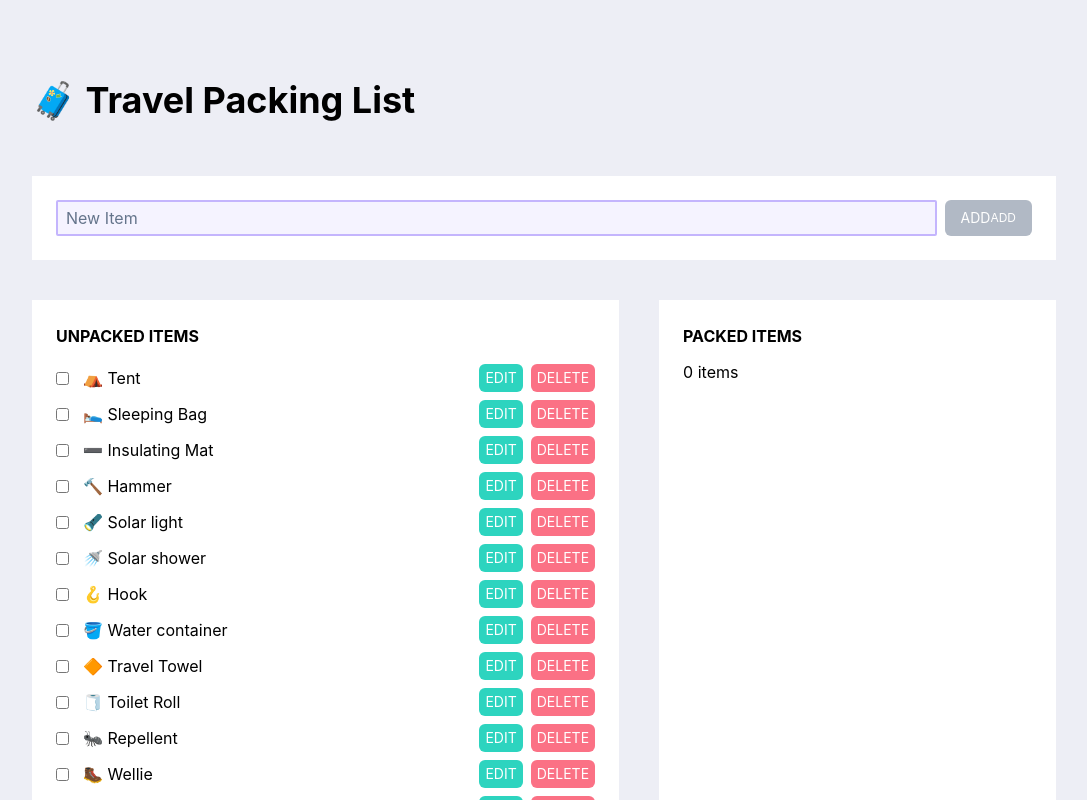
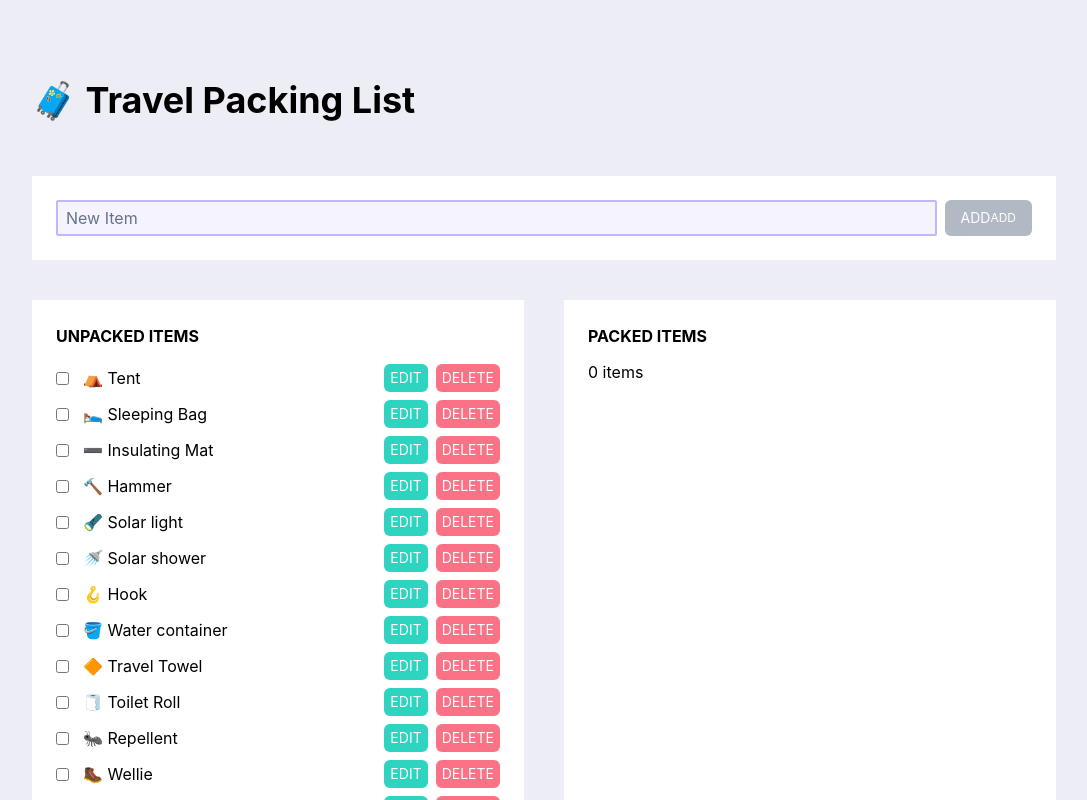
Before and after one commit to paulafffl/travel_packing_checklist, a React (Create React App) app: page / in a window 1280 px wide. Shown: the top 800 px of the page, without its empty margins (96-1183 px from the left). Built offline with nearby package versions, Linux system fonts and the light colour scheme.

Commit message:
Prevent list column to vary width

```diff
--- a/src/components/App.tsx
+++ b/src/components/App.tsx
@@ -9,7 +9,7 @@
     <main className="main-margin">
       <h1> 🧳 Travel Packing List</h1>
       <NewItem />
-      <div className="flex flex-wrap gap-x-10">
+      <div className="flex flex-col gap-10 md:flex-row">
         <List title="Unpacked Items" items={unpackedItems} />
         <List title="Packed Items" items={packedItems} />
       </div>
--- a/src/components/List.tsx
+++ b/src/components/List.tsx
@@ -11,9 +11,9 @@
   const { packAllItems, unpackAllItems } = useContext(ItemsContext);
   const packed = title === 'Packed Items';
   return (
-    <section className="flex-grow">
+    <section className="w-full">
       <h2>{title}</h2>
-      <ul>
+      <ul className="flex flex-col">
         {items.map((item) => (
           <Item key={item.id} item={item} />
         ))}
```
